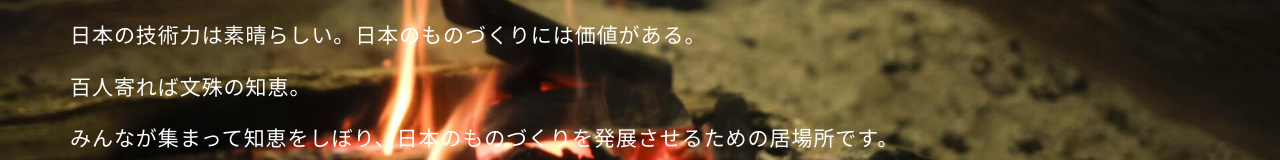
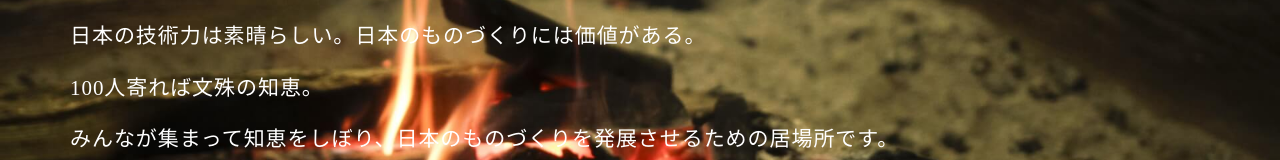
Before and after one commit to Yosh0124/CreatorsLab.github.io, a plain HTML site: page index.html in a window 1280 px wide. Shown: the part 313-473 px from the top of the page. Drawn offline with nearby package versions, Linux system fonts and the light colour scheme.

Commit message:
トップメッセージの百を100に変更。 #40

```diff
--- a/index.html
+++ b/index.html
@@ -78,7 +78,7 @@
             日本の技術力は素晴らしい。日本のものづくりには価値がある。
           </p>
           <p>
-            百人寄れば文殊の知恵。
+            100人寄れば文殊の知恵。
           </p>
           <p>
             みんなが集まって知恵をしぼり、日本のものづくりを発展させるための居場所です。
```
